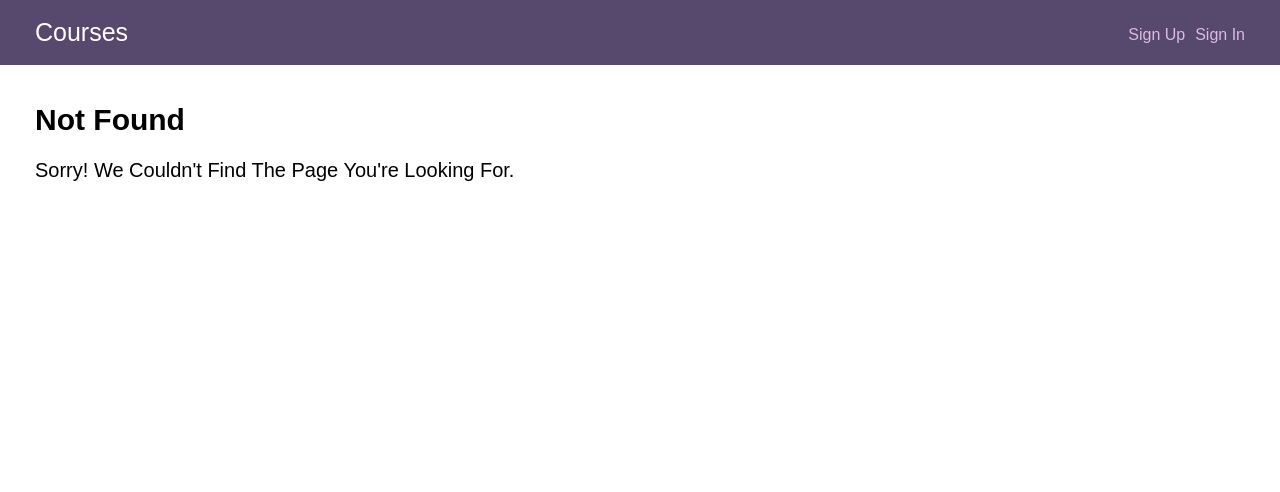
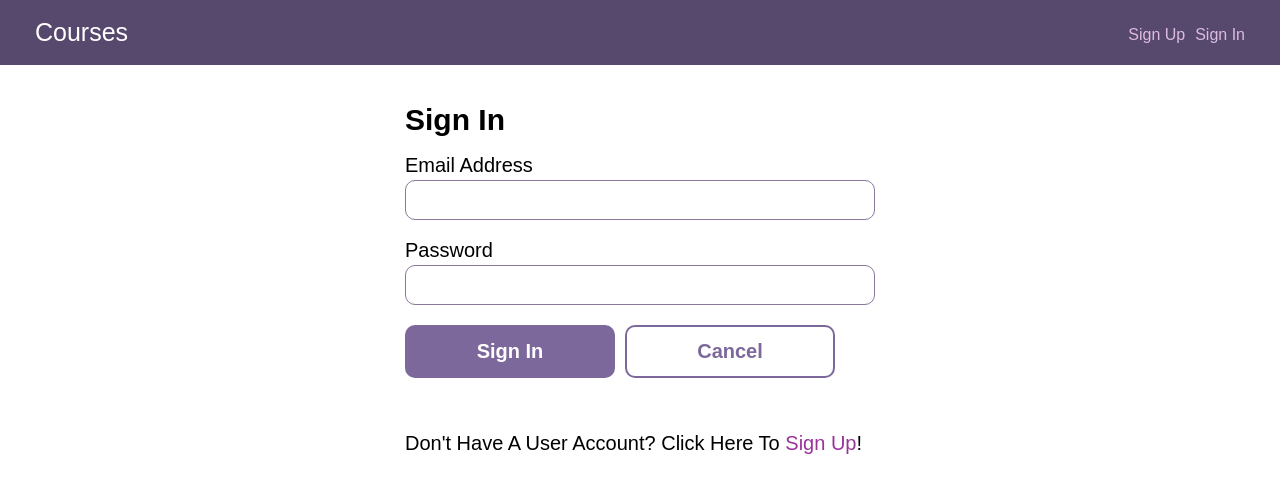
Before and after one commit to zviels/full-stack-app-with-react-and-rest-api, a React (Create React App) app in the folder client/: page /signin in a window 1280 px wide. Before the commit this address led to /not-found. Shown: the top 492 px of the page. Built offline with nearby package versions, Linux system fonts and the light colour scheme.

Commit message:
Renamed The Paths

```diff
--- a/client/src/Components/ActionsBar.js
+++ b/client/src/Components/ActionsBar.js
@@ -25,7 +25,7 @@ const ActionsBar = ({ courseDetails }) => {
         // If The User Is Not Logged In - Redirect Him To The 'Sign In' Page
 
         if (!(authenticatedUser))
-            return history.push('/sign-in');
+            return history.push('/signin');
 
         try {
 
--- a/client/src/Components/App.js
+++ b/client/src/Components/App.js
@@ -30,13 +30,13 @@ const App = () => {
                         <Route exact path="/">
                             <Courses />
                         </Route>
-                        <Route path="/sign-up">
+                        <Route path="/signup">
                             <UserSignUp />
                         </Route>
-                        <Route path="/sign-in">
+                        <Route path="/signin">
                             <UserSignIn />
                         </Route>
-                        <Route path="/sign-out">
+                        <Route path="/signout">
                             <UserSignOut />
                         </Route>
                         <PrivateRoute path="/courses/create" component= { CreateCourse } />
@@ -44,7 +44,7 @@ const App = () => {
                             <CourseDetail />
                         </Route>
                         <PrivateRoute path="/courses/:id/update" component= { UpdateCourse } />
-                        <Route path="/not-found">
+                        <Route path="/notfound">
                             <NotFound />
                         </Route>
                         <Route path="/forbidden">
@@ -53,7 +53,7 @@ const App = () => {
                         <Route path="/error">
                             <UnhandledError />
                         </Route>
-                        <Redirect to="/not-found" />
+                        <Redirect to="/notfound" />
                     </Switch>
                 </main>
             </BrowserRouter>
--- a/client/src/Components/Header.js
+++ b/client/src/Components/Header.js
@@ -19,7 +19,7 @@ const Header = () => {
     <ul className="header--signedin">
         <li>Welcome, { authenticatedUser.firstName + ' ' + authenticatedUser.lastName }!</li>
         <li>
-            <Link to="/sign-out">Sign Out</Link>
+            <Link to="/signout">Sign Out</Link>
         </li>
     </ul>
 
@@ -29,10 +29,10 @@ const Header = () => {
 
     <ul className="header--signedout">
         <li>
-            <Link to="/sign-up">Sign Up</Link>
+            <Link to="/signup">Sign Up</Link>
         </li>
         <li>
-            <Link to="/sign-in">Sign In</Link>
+            <Link to="/signin">Sign In</Link>
         </li>
     </ul>
 
--- a/client/src/Components/PrivateRoute.js
+++ b/client/src/Components/PrivateRoute.js
@@ -34,7 +34,7 @@ const PrivateRoute = ({ component: Component, ...rest }) => {
 
         :
 
-        <Redirect to= {{ pathname: '/sign-in', state: { from: location } }} />
+        <Redirect to= {{ pathname: '/signin', state: { from: location } }} />
 
     );
 
--- a/client/src/Components/UserSignIn.js
+++ b/client/src/Components/UserSignIn.js
@@ -116,7 +116,7 @@ const UserSignIn = () => {
                     Cancel
                 </button>
             </form>
-            <p>Don't Have A User Account? Click Here To <Link to="/sign-up">Sign Up</Link>!</p>
+            <p>Don't Have A User Account? Click Here To <Link to="/signup">Sign Up</Link>!</p>
         </div>
 
     );
--- a/client/src/Components/UserSignUp.js
+++ b/client/src/Components/UserSignUp.js
@@ -112,7 +112,7 @@ const UserSignUp = () => {
                 <button className="button" type="submit">Sign Up</button>
                 <button className="button button-secondary" onClick={ () => history.push('/') }>Cancel</button>
             </form>
-            <p>Already Have A User Account? Click Here To <Link to="/sign-in">Sign In</Link>!</p>
+            <p>Already Have A User Account? Click Here To <Link to="/signin">Sign In</Link>!</p>
         </div>
 
     );
--- a/client/src/Functions/redirectBasedOnError.js
+++ b/client/src/Functions/redirectBasedOnError.js
@@ -10,7 +10,7 @@ const redirectBasedOnError = (history, error) => {
 
         // If The Status Is 404, Navigate The User To The 'Not Found' Page
 
-        case 404: history.push('/not-found');
+        case 404: history.push('/notfound');
                   break;
 
         // By Default, Navigate The User To The 'Error' Page
```
